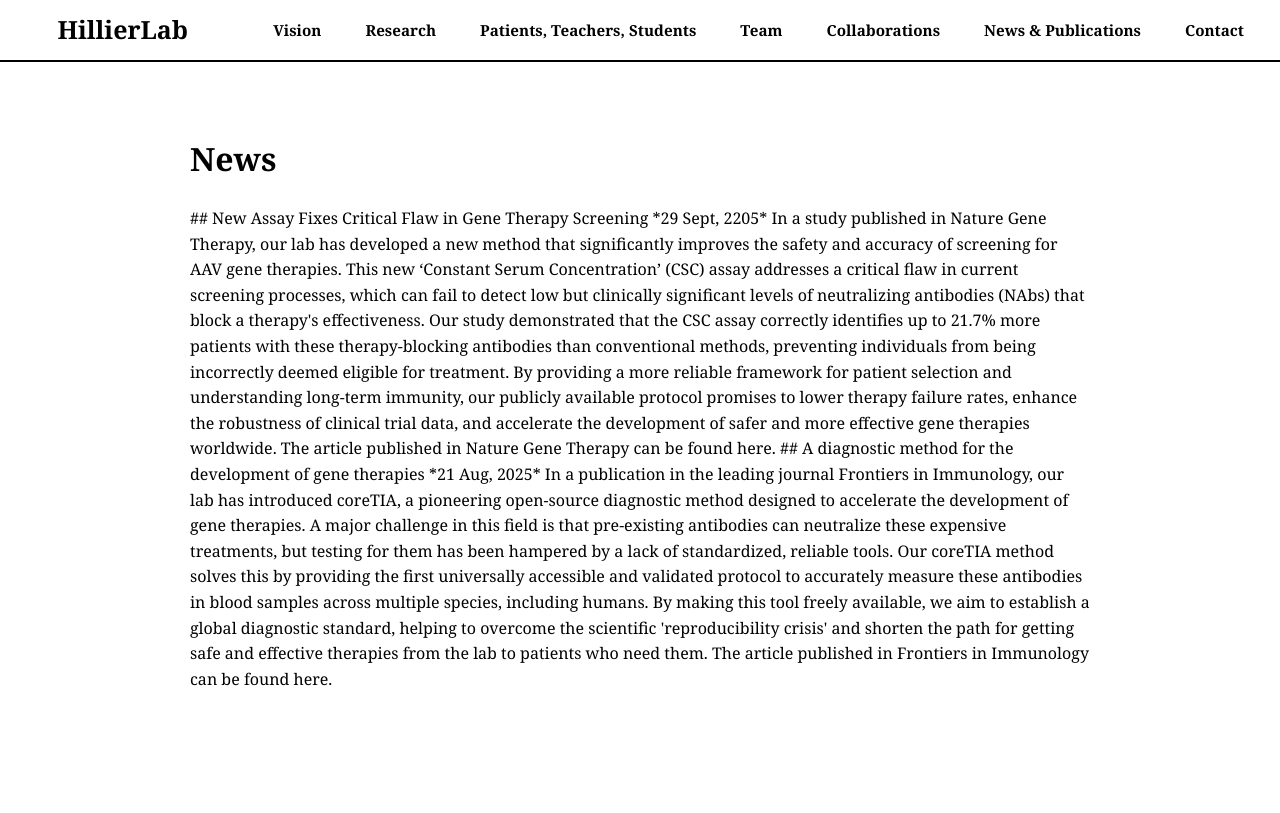
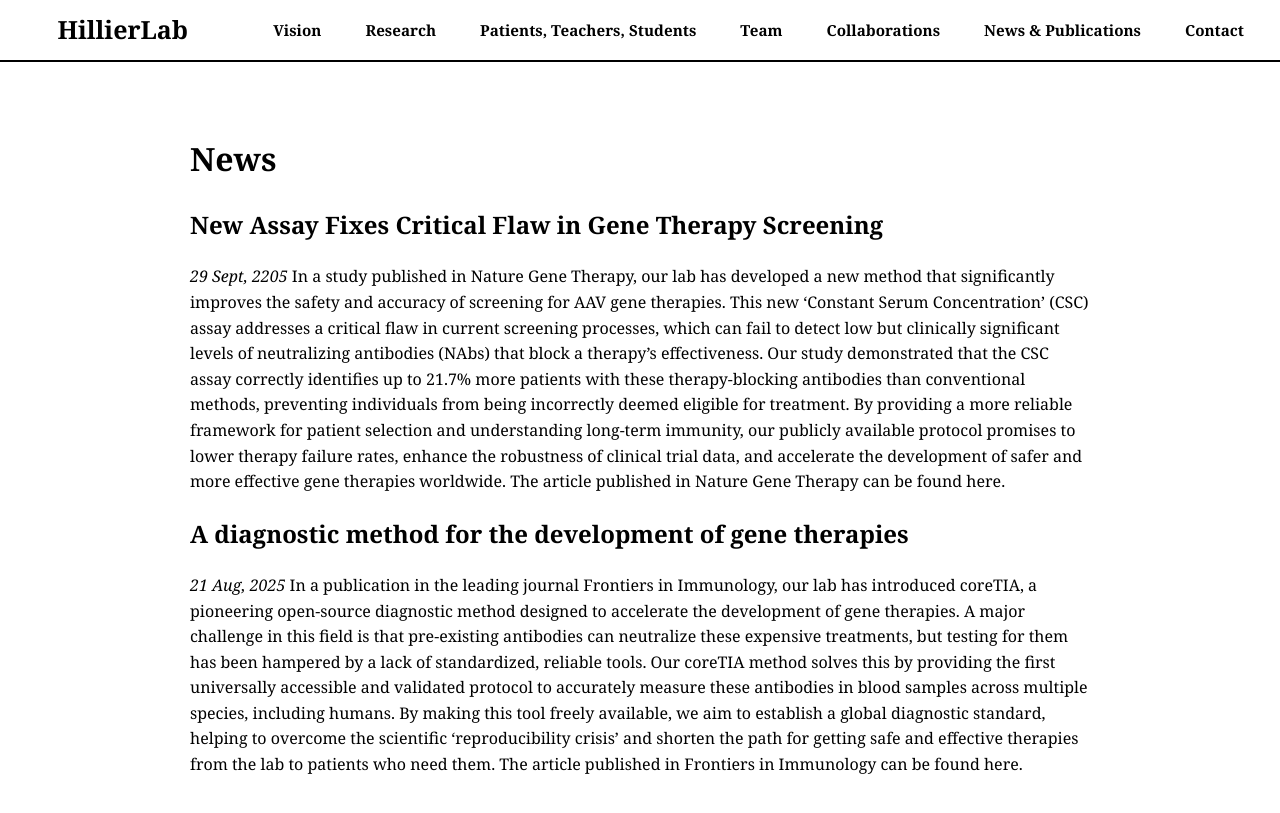
Before and after one commit to dzsano/rottenbillerdavid.github.io, a Jekyll site: the page built from news-publications.md, in a window 1280 px wide. Shown: the top 813 px of the page. Built offline with Jekyll 4.4.1, drawn with Linux system fonts in a browser that asks for light colours.

```diff
--- a/news-publications.md
+++ b/news-publications.md
@@ -2,7 +2,7 @@
 layout: page
 title: News
 ---
-<p>## New Assay Fixes Critical Flaw in Gene Therapy Screening
+## New Assay Fixes Critical Flaw in Gene Therapy Screening
 *29 Sept, 2205*
 In a study published in Nature Gene Therapy, our lab has developed a new method that significantly improves the safety and accuracy of screening for AAV gene therapies. This new ‘Constant Serum Concentration’ (CSC) assay addresses a critical flaw in current screening processes, which can fail to detect low but clinically significant levels of neutralizing antibodies (NAbs) that block a therapy's effectiveness. Our study demonstrated that the CSC assay correctly identifies up to 21.7% more patients with these therapy-blocking antibodies than conventional methods, preventing individuals from being incorrectly deemed eligible for treatment. By providing a more reliable framework for patient selection and understanding long-term immunity, our publicly available protocol promises to lower therapy failure rates, enhance the robustness of clinical trial data, and accelerate the development of safer and more effective gene therapies worldwide.
 The article published in Nature Gene Therapy can be found here.
@@ -10,4 +10,4 @@ The article published in Nature Gene Therapy can be found here.
 ## A diagnostic method for the development of gene therapies
 *21 Aug, 2025*
 In a publication in the leading journal Frontiers in Immunology, our lab has introduced coreTIA, a pioneering open-source diagnostic method designed to accelerate the development of gene therapies. A major challenge in this field is that pre-existing antibodies can neutralize these expensive treatments, but testing for them has been hampered by a lack of standardized, reliable tools. Our coreTIA method solves this by providing the first universally accessible and validated protocol to accurately measure these antibodies in blood samples across multiple species, including humans. By making this tool freely available, we aim to establish a global diagnostic standard, helping to overcome the scientific 'reproducibility crisis' and shorten the path for getting safe and effective therapies from the lab to patients who need them.
-The article published in Frontiers in Immunology can be found here.</p>
+The article published in Frontiers in Immunology can be found here.
```
